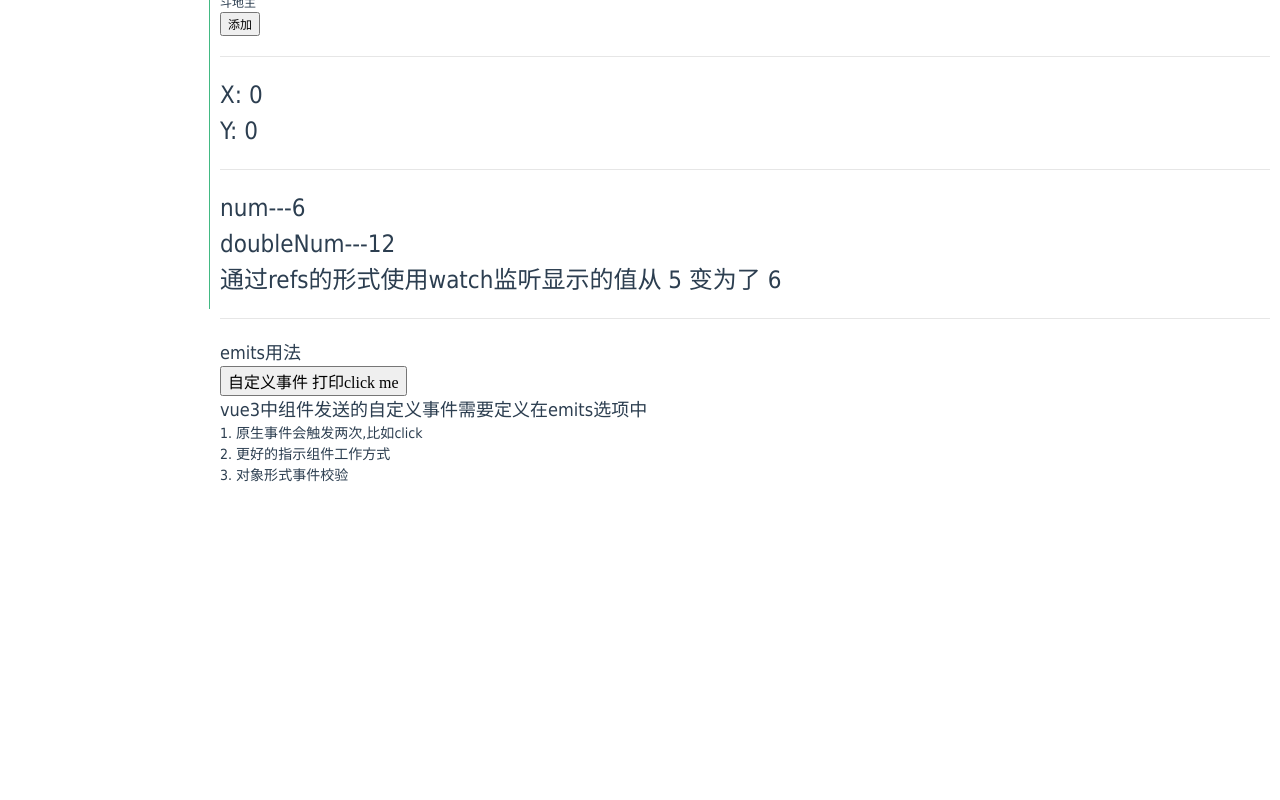
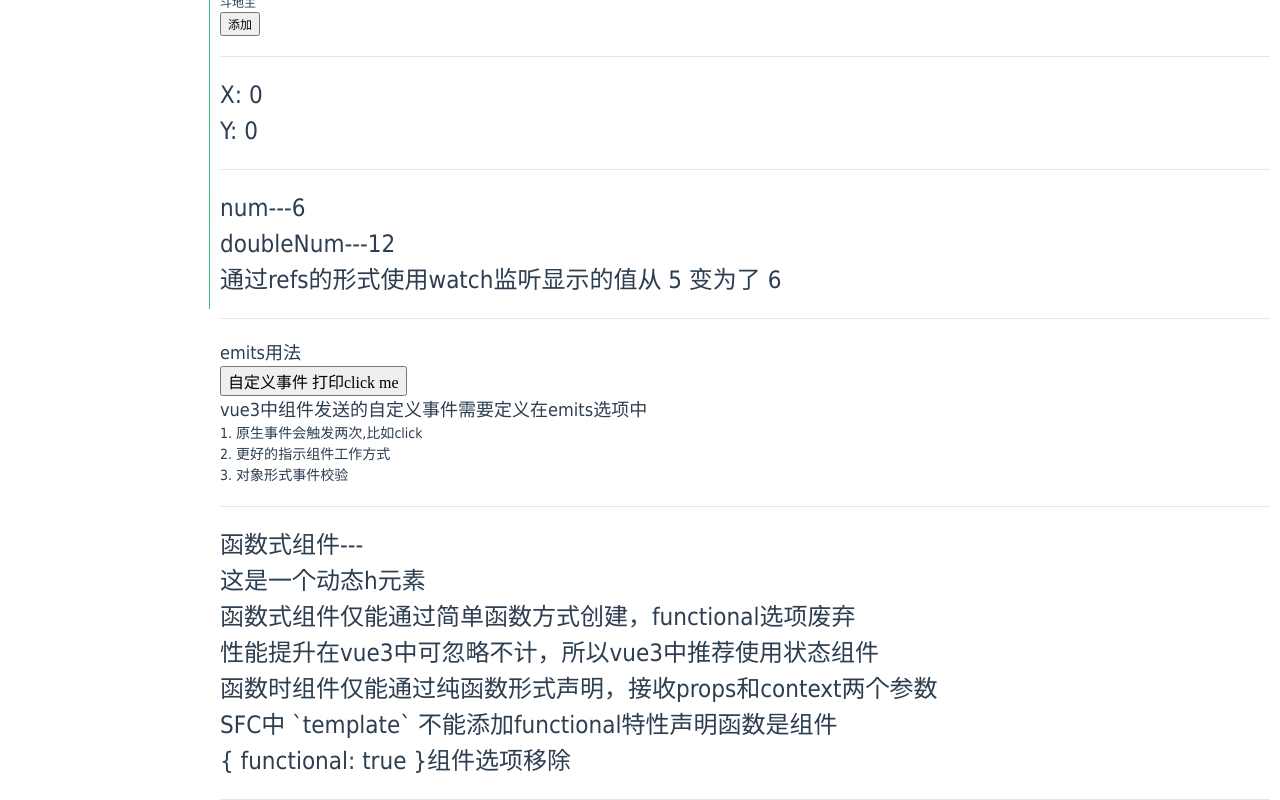
Before and after one commit to franksunhd/vue-v3, a Vue app: page / in a window 1280 px wide. Shown: the part 481-1281 px from the top of the page. Before the commit the page ends 967 px from the top, so only its background shows below. Built offline with nearby package versions, Linux system fonts and the light colour scheme.

Commit message:
函数式组件

```diff
--- a/src/router/index.js
+++ b/src/router/index.js
@@ -44,6 +44,12 @@ const routes = [
         meta: {title: '渲染函数API变化'},
         component: () => import('../views/renderTest')
     },
+    {
+        path: '/functional',
+        name: 'functional',
+        meta: {title: '函数式组件'},
+        component: () => import('../views/Functional')
+    },
 ];
 
 const router = createRouter({
--- /dev/null
+++ b/src/views/Functional.vue
@@ -0,0 +1,14 @@
+<script>
+    // vue3中函数式组件只能用函数方式声明
+    import {h} from "vue";
+
+    function Heading(props, context) {
+        console.log(context);
+
+        return h(`h${props.level}`, context.attrs, context.slots);
+    }
+
+    Heading.props = ['level'];
+
+    export default Heading;
+</script>
--- a/src/views/Home.vue
+++ b/src/views/Home.vue
@@ -50,6 +50,22 @@
     <hr>
     <h2>emits用法</h2>
     <emits @my_click="onClick"/>
+
+    <hr>
+    <Functional level="1">
+        <div>函数式组件---</div>
+        <div>这是一个动态h元素</div>
+        <div>
+            函数式组件仅能通过简单函数方式创建，functional选项废弃
+        </div>
+        <ul>
+            <li>性能提升在vue3中可忽略不计，所以vue3中推荐使用状态组件</li>
+            <li>函数时组件仅能通过纯函数形式声明，接收props和context两个参数</li>
+            <li>SFC中 `template` 不能添加functional特性声明函数是组件</li>
+            <li>{ functional: true }组件选项移除</li>
+        </ul>
+    </Functional>
+    <hr>
 </template>
 
 <script>
@@ -59,9 +75,11 @@
     // mixin不清晰 而且会有命名重复的问题
     import emits from "./emits";
 
+    import Functional from "./Functional";
+
     export default {
         name: "Home",
-        components: {emits},
+        components: {emits, Functional},
         props: {
             username: {type: String, default: "hello setup"},
         },
```
